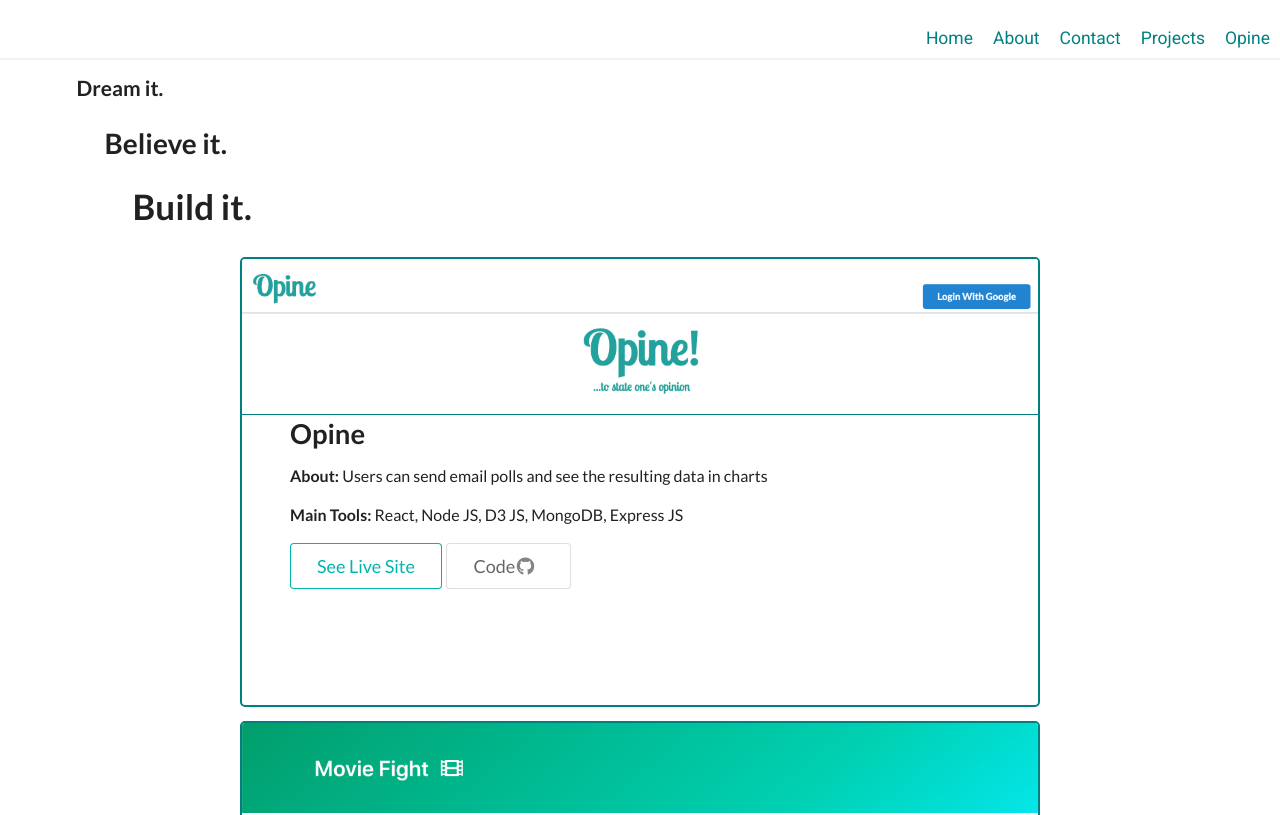
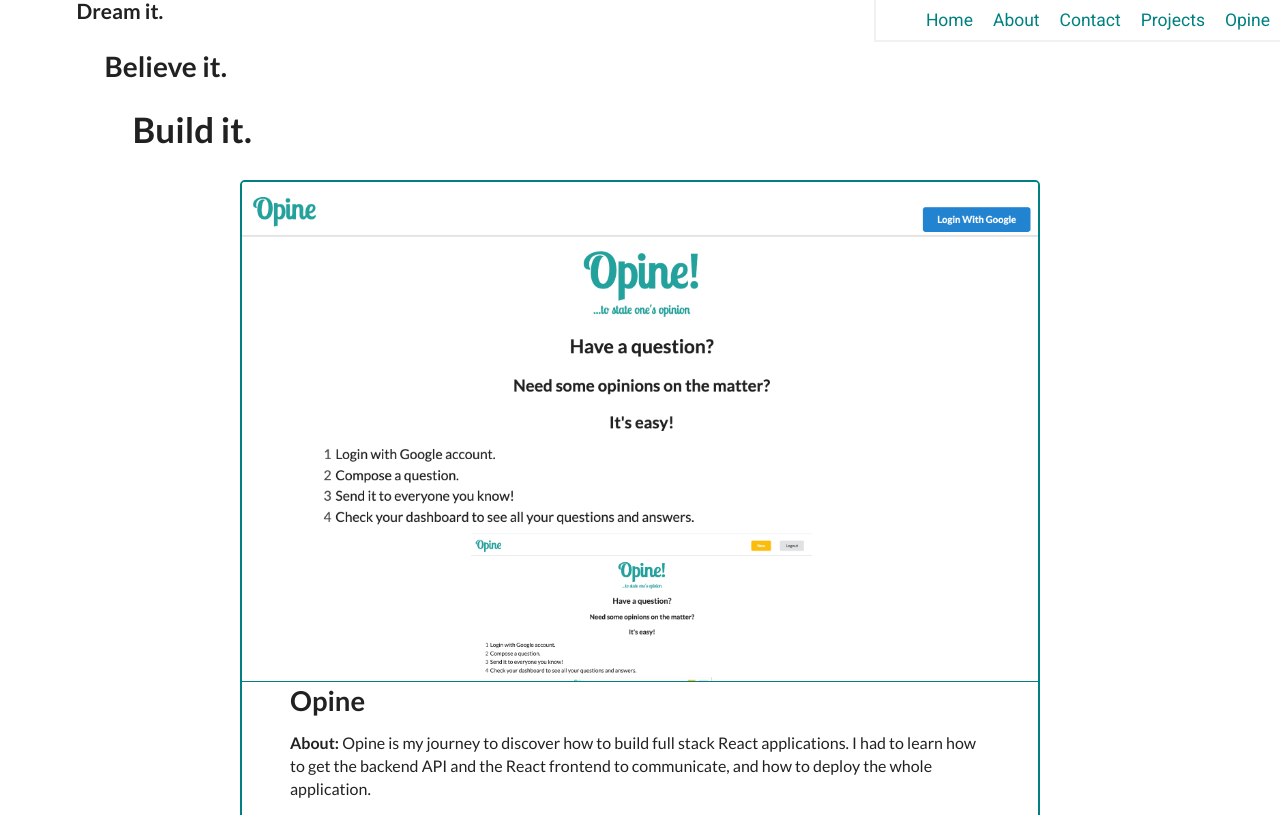
Before and after one commit to rebecca1231/portfolio2, a React (Create React App) app: page /projects in a window 1280 px wide. Shown: the top 815 px of the page. Built offline with nearby package versions, Linux system fonts and the light colour scheme; no server answers.

Commit message:
updated and added test

```diff
--- a/src/Components/About.js
+++ b/src/Components/About.js
@@ -1,5 +1,7 @@
 import React from "react";
 import myFace from "../myFace copy.jpeg";
+import Skills from "./Skills";
+
 
 import styled from "styled-components";
 
@@ -7,7 +9,7 @@
   display: flex;
   flex-direction: row;
   margin-top: 5rem;
-  justify-content: space-around;
+  padding: 2%;
 
   img {
     max-width: 10rem;
@@ -18,13 +20,26 @@
   p {
     font-size: 1rem;
   }
+  @media (min-width: 900px){
+    padding-left:10%;
+    padding-right:10%;
+    font-size:1.5rem;
+
+  }
+
+  @media (min-width: 1300px){
+    img {
+      max-width: 15rem;
+  }
+  font-size:1.75rem;
+}
 `;
 
 const About = () => {
   return (
     <>
       <Me>
-        <div>
+        <div className="ui container">
           <h3 className="ui large header"> Hi,</h3>
           <h4 className="ui large header">I build web applications.</h4>
           <p className="ui header">
@@ -32,15 +47,19 @@
             projects.
           </p>
         </div>
-        <div className="image1">
+        <div style={{padding:"10px"}}>
           <img className="face" src={myFace} alt="face" />
         </div>
       </Me>
-      <p className="content" style={{fontSize:"1.25rem"}}>
+      <div className="ui container">
+      <p style={{fontSize:"1.25rem"}}>
         I primarily work with React and JavaScript, but you can see my ToolBox
         below. I'm active in the Twitter Dev Community and enjoy keeping up to
         date with the latest technology. I love to learn and grow.
       </p>
+      </div>
+      <Skills />
+
     </>
   );
 };
--- a/src/Components/Landing.js
+++ b/src/Components/Landing.js
@@ -1,18 +1,18 @@
 import React, { useRef, useEffect } from "react";
-import { Link } from "react-router-dom";
+import { useHistory } from "react-router-dom";
 import { gsap } from "gsap";
 import { ScrollTrigger } from "gsap/ScrollTrigger";
-import styled from "styled-components";
 
 import { projectData } from "./ProjectCards/projectData";
 import Card from "./ProjectCards/Card";
 import Contact from "./Contact";
-import Skills from "./Skills";
 import About from "./About";
 
 gsap.registerPlugin(ScrollTrigger);
 
 const Landing = () => {
+  const history = useHistory();
+
   const cardsRef = useRef(null);
   const contactRef = useRef(null);
   const aboutRef = useRef(null);
@@ -69,14 +69,13 @@
         >
           Build it.
         </div>
-        <Link
-          to="contact"
+        <button
+          onClick={() => history.push("/contact")}
           style={{ marginLeft: "8rem" }}
           className="ui basic button huge teal"
         >
           Get in touch <i className="envelope outline right floated icon"></i>
-
-        </Link>
+        </button>
       </div>
 
       <div style={{ marginTop: "2rem" }} ref={cardsRef}>
@@ -126,10 +125,9 @@
           width: "40%"
         }}
       ></div>
-      <div id="about" className="ui container" ref={aboutRef}>
+      <div id="about" ref={aboutRef}>
         <About />
         <div>
-          <Skills />
         </div>
       </div>
 
--- a/src/Components/Nav/RightNav.jsx
+++ b/src/Components/Nav/RightNav.jsx
@@ -1,21 +1,31 @@
 import React from "react";
 import styled from "styled-components";
-import { Link } from "react-router-dom";
+import { useHistory } from "react-router-dom";
 
 const Ul = styled.ul`
   list-style: none;
   display: flex;
   flex-flow: row nowrap;
-  font-family: Poppins;
   font-size: 1.25rem;
   justify-content: flex-end;
   border-bottom: 2px solid #f1f1f1;
+  border-left: 2px solid #f1f1f1;
+  position: fixed;
+  right: 0;
+  top:0;
+  margin:0;
+  z-index:20;
+  background-color: #fff;
 
-  a {
+
+
+  .links {
     padding: 10px;
     text-decoration: none;
     font-family: Roboto;
     color: teal;
+    cursor:pointer;
+
   }
 
   @media (max-width: 768px) {
@@ -35,7 +45,7 @@
     box-shadow: ${({ open }) => (open ? "-5px 0 5px #c0c0c0" : "none")};
     z-index: 19;
 
-    a {
+    .links {
       padding: 10px;
       text-decoration: none;
       font-family: Roboto;
@@ -45,36 +55,51 @@
 `;
 
 const RightNav = ({ open, set }) => {
+  const history = useHistory();
+
   return (
     <Ul open={open}>
-       <Link onClick={() => set(!open)} to="/">
+      <div className="links"
+        onClick={() => {
+          history.push("/");
+          set(!open);
+        }}
+      >
         Home
-      </Link>
-      <Link
-        to="/about"
-        onClick={() => set(!open)}
+      </div>
+      <div className="links"
+        onClick={() => {
+          history.push("/about");
+          set(!open);
+        }}
         style={{ padding: "10px", color: "teal" }}
       >
         About
-      </Link>
-      <Link
-        onClick={() => set(!open)}
-        to="/contact"
+      </div>
+      <div className="links"
+        onClick={() => {
+          set(!open);
+          history.push("/contact");
+        }}
         style={{ padding: "10px", color: "teal" }}
       >
         Contact
-      </Link>
-      <Link
-        to="projects"
+      </div>
+      <div className="links"
         style={{ padding: "10px", color: "teal" }}
-        onClick={() => set(!open)}
+        onClick={() => {
+          set(!open);
+          history.push("/projects");
+        }}
       >
         Projects
-      </Link>
+      </div>
 
       <a
+      className="links"
         style={{ padding: "10px", color: "teal" }}
         href="https://sleepy-ridge-95118.herokuapp.com/"
+        rel="noopener norefferer"
       >
         Opine
       </a>
--- a/src/Components/ProjectCards/SimpleCard.js
+++ b/src/Components/ProjectCards/SimpleCard.js
@@ -3,7 +3,6 @@
 
 const CardBox = styled.div`
   width: 500px;
-  height: 300px;
   margin: 0 auto 1rem;
   overflow: hidden;
   border: 2px teal solid;
@@ -11,39 +10,47 @@
 
   .image-box {
     width: 100%;
-    height: 35%;
+    max-height: 500px;
     overflow: hidden;
     border-bottom: 1px teal solid;
   }
 
-.links {
-  display:flex;
-}
+  .links {
+    display: flex;
+    padding:10px;
+  }
 
   img {
     width: 100%;
   }
 
-.text {
-  padding-top:5px;
-}
+  .text {
+    padding-top: 5px;
+  }
 
   @media (max-width: 500px) {
     width: 300px;
-    height: 400px;
     overflow: hidden;
     margin: 0 auto 1rem;
   }
   @media (min-width: 900px) {
     width: 800px;
-    height: 450px;
   }
 `;
 
-const SimpleCard = ({ title, image1, url, description, tech, github }) => {
+const SimpleCard = ({
+  title,
+  image1,
+  url,
+  description,
+  tech,
+  github,
+  details,
+  skill
+}) => {
   return (
-    <CardBox key={title} id={title}>
-      <div className="image-box">
+    <CardBox key={title} id={title} >
+      <div className="image-box"  >
         <img src={image1} alt="project" />
       </div>
       <div className="ui container text">
@@ -51,8 +58,12 @@
 
         <p>
           <strong>About: </strong>
-          {description}
+          {details}
         </p>
+        <p>
+        <strong>Skill: </strong>
+{skill}
+          </p>
         <p>
           <strong>Main Tools: </strong>
           {tech}
@@ -64,14 +75,20 @@
                 className="ui basic big button teal"
                 href={url}
                 target="_blank"
-              >
+                rel="noopener noreferrer"
+                >
                 See Live Site
               </a>{" "}
             </>
           ) : (
             ""
           )}
-          <a className="ui basic big button" href={github} target="_blank">
+          <a
+            className="ui basic big button"
+            href={github}
+            rel="noopener noreferrer"
+            target="_blank"
+          >
             Code <i className="github icon"></i>
           </a>
         </div>
--- a/src/Components/ProjectCards/SimpleCards.js
+++ b/src/Components/ProjectCards/SimpleCards.js
@@ -4,10 +4,9 @@
 import { projectData } from "./projectData";
 
 const SimpleCards = () => {
-
   return projectData.map((obj) => {
     return (
-      <div >
+      <div>
         <SimpleCard
           image1={obj.image1}
           image2={obj.image2}
@@ -17,7 +16,8 @@
           skill={obj.skill}
           url={obj.url}
           github={obj.github}
-
+          details={obj.details}
+          skill={obj.skill}
         />
       </div>
     );
--- a/src/Components/ProjectCards/projectData.js
+++ b/src/Components/ProjectCards/projectData.js
@@ -20,8 +20,10 @@
     description:
       "Users can send email polls and see the resulting data in charts",
     skill: "Fullstack site with custom backend API and database.",
-    tech: "React, Node JS, D3 JS, MongoDB, Express JS",
-    github: "https://www.github.com/rebecca1231/opine"
+    tech: "React, Node.js, D3.js, MongoDB, Express.js, Redux",
+    github: "https://www.github.com/rebecca1231/opine",
+    details:
+      "Opine is my journey to discover how to build full stack React applications. I had to learn how to get the backend API and the React frontend to communicate, and how to deploy the whole application."
   },
   {
     image1: movieFight1,
@@ -30,7 +32,9 @@
     description: "Summons and compares movie stats.",
     skill: "I learned to make API calls and debounce submit functions.",
     tech: "HTML, CSS, JavaScript",
-    github: "https://www.github.com/rebecca1231/movieFight"
+    github: "https://www.github.com/rebecca1231/movieFight",
+    details:
+      "Movie Fight taught me a lot about how to handle API calls, how to access and utilize information from a third party.  I also learned about debouncing user interaction to prevent excessive data fetching."
   },
   {
     image1: ecomm1,
@@ -39,7 +43,9 @@
     description: "Users can add and delete items from a cart.",
     skill: "I learned to track user interaction.",
     tech: "HTML, CSS, JavaScript, Node JS",
-    github: "https://www.github.com/rebecca1231/ecommv1"
+    github: "https://www.github.com/rebecca1231/ecommv1",
+    details:
+      "This online shop uses cookies to track a user's cart data, including the content and how long it has been kept. This helps to determine whether to maintain or remove the information from the repository."
   },
   {
     image1: maze1,
@@ -49,7 +55,9 @@
     skill: "I learned DOM manipulation with Javascript and Matterjs.",
     tech: "HTML, CSS, JavaScript",
     url: "https://rebecca1231.github.io/maze/",
-    github: "https://www.github.com/rebecca1231/maze"
+    github: "https://www.github.com/rebecca1231/maze",
+    details:
+      "Making this maze game required knowledge of DOM manipulation using JavaScript."
   },
   {
     image1: tindog1,
@@ -58,6 +66,8 @@
     description: "This is all about website design.",
     skill: "I learned about UX/UI principles.",
     tech: "HTML, CSS",
-    github: "https://www.github.com/rebecca1231/tindog"
+    github: "https://www.github.com/rebecca1231/tindog",
+    details:
+      "TinDog shows the importance of design principles.  I particularly paid attention proper spacing and padding, font sizing for attention, and the use of color to create areas of interest."
   }
 ];
--- a/src/Components/Projects.js
+++ b/src/Components/Projects.js
@@ -1,16 +1,10 @@
 import React from "react";
-import { gsap } from "gsap";
-import { ScrollTrigger } from "gsap/ScrollTrigger";
 
 import SimpleCards from "./ProjectCards/SimpleCards";
 
-gsap.registerPlugin(ScrollTrigger);
-
 const Projects = () => {
   return (
-    <div
-      className="ui container"
-    >
+    <div className="ui container">
       <div className="ui large header" style={{ fontSize: "1.5rem" }}>
         Dream it.
       </div>
@@ -26,7 +20,7 @@
       >
         Build it.
       </div>
-<div style={{marginTop:"2rem"}} >
+      <div style={{ marginTop: "2rem" }}>
         <SimpleCards />
       </div>
     </div>
```
Also changed, not shown: src/Components/Contact.js (+10 -4 lines), src/Components/Modal.js (+16 -12 lines), 2 other files (tests, documents, lock files or other folders). Lines whose indentation alone changed are shown as unchanged.
